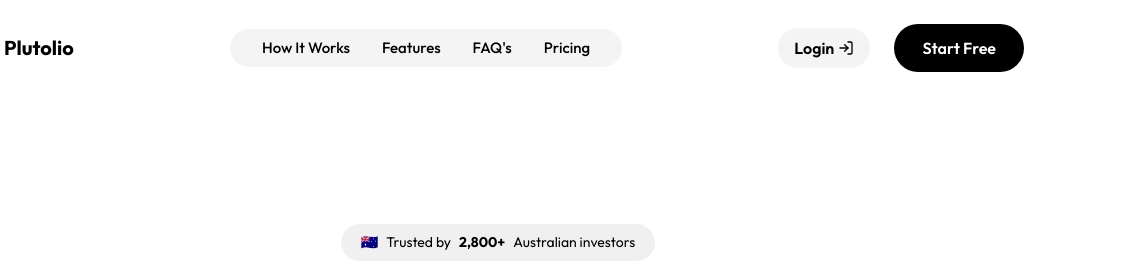
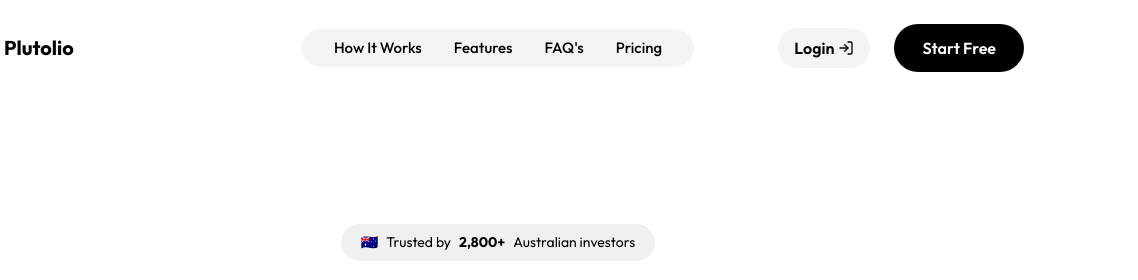
Before and after one commit to rdxb421/Test-Design-Template, a plain HTML site: page index.html in a window 1280 px wide. Shown: the top 280 px of the page, 142-1280 px from the left. Drawn offline with Linux system fonts and the light colour scheme.

Commit message:
Update style.css

```diff
--- a/style.css
+++ b/style.css
@@ -107,6 +107,9 @@
     background: #f4f4f4;
     padding: 0.5rem 2rem;
     border-radius: 100px;
+    position: absolute;
+    left: 50%;
+    translate: -50%;
 }
 
 .nav-links a {
@@ -523,4 +526,5 @@
         flex-direction: column;
         align-items: stretch;
     }
+
 }
```
